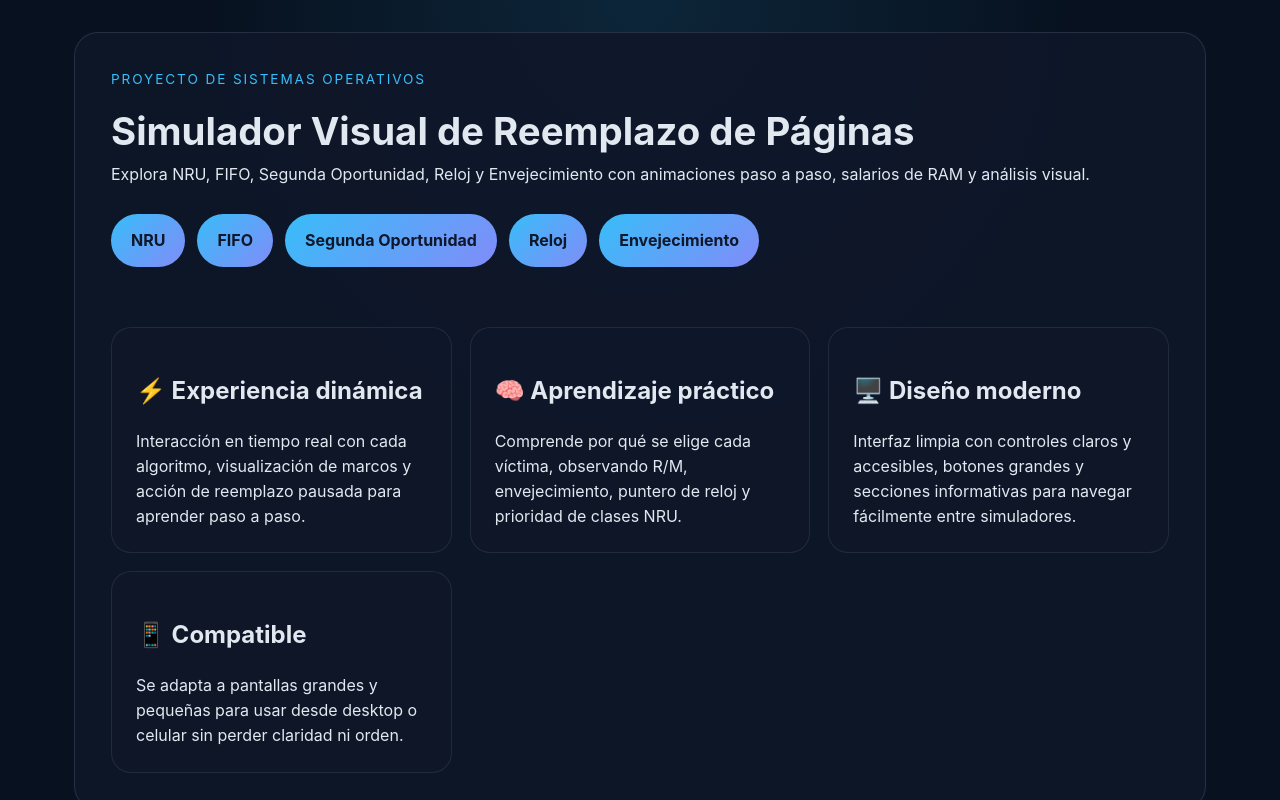
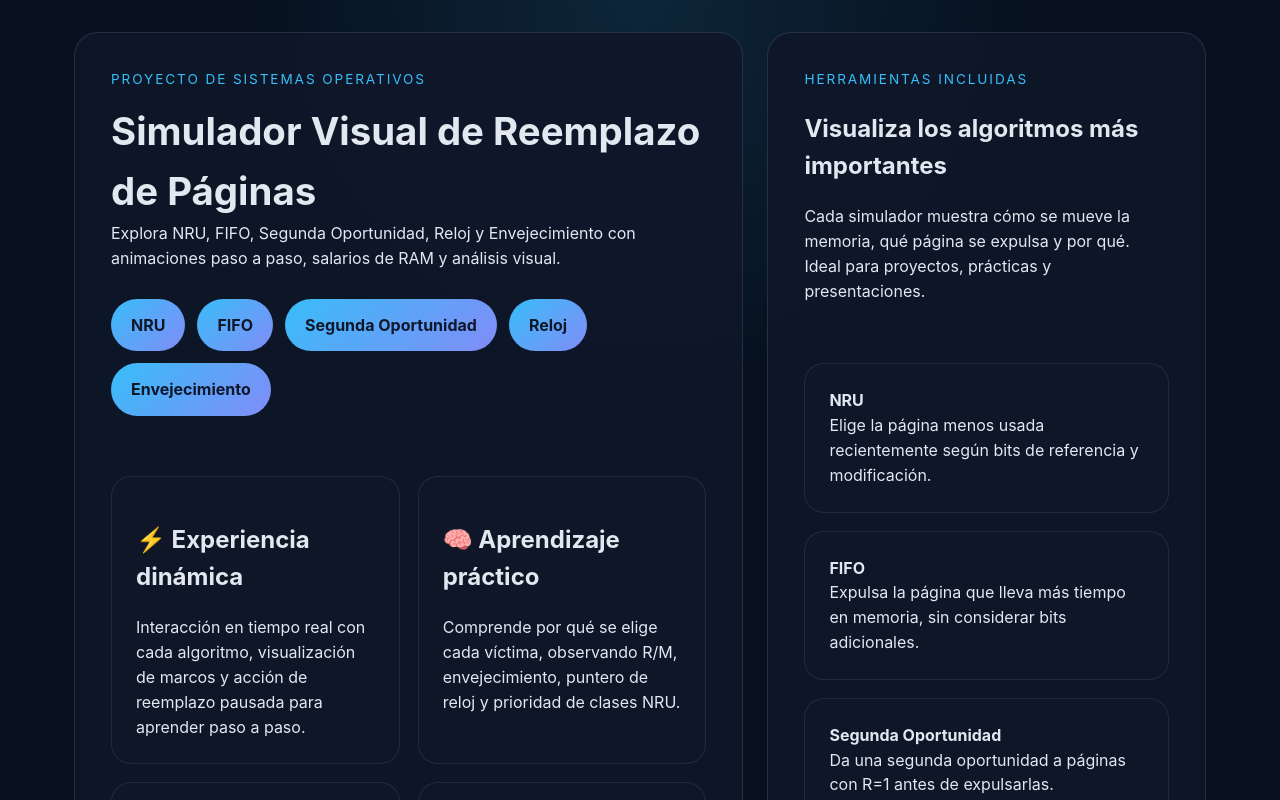
Before and after one commit to jjimeneza6-source/ProyectoDeSistemasOperativosSimuladorDeAlgoritmosDeReemplazoDePagina, a plain HTML site: page index.html in a window 1280 px wide. Shown: the top 800 px of the page. Drawn offline with Linux system fonts and the light colour scheme.

Commit message:
Cambio visual

```diff
--- a/css/main.css
+++ b/css/main.css
@@ -42,6 +42,23 @@ body {
   padding: 36px;
   display: grid;
   gap: 28px;
+}
+
+.hero-layout {
+  display: grid;
+  grid-template-columns: 1.45fr 0.95fr;
+  gap: 24px;
+  align-items: start;
+}
+
+.tools-card {
+  min-width: 320px;
+}
+
+@media (max-width: 1024px) {
+  .hero-layout {
+    grid-template-columns: 1fr;
+  }
 }
 
 .eyebrow {
--- a/index.html
+++ b/index.html
@@ -8,6 +8,7 @@
 </head>
 <body class="welcome-page">
   <main class="container">
+    <div class="hero-layout">
       <section class="hero-card">
         <div>
           <p class="eyebrow">Proyecto de Sistemas Operativos</p>
@@ -43,7 +44,7 @@
         </div>
       </section>
 
-    <section class="hero-card" style="margin-top: 24px;">
+      <section class="hero-card tools-card">
         <div>
           <p class="eyebrow">Herramientas incluidas</p>
           <h2>Visualiza los algoritmos más importantes</h2>
@@ -72,6 +73,7 @@
           </article>
         </div>
       </section>
+    </div>
   </main>
 </body>
 </html>
```
Lines whose indentation alone changed are shown as unchanged.
